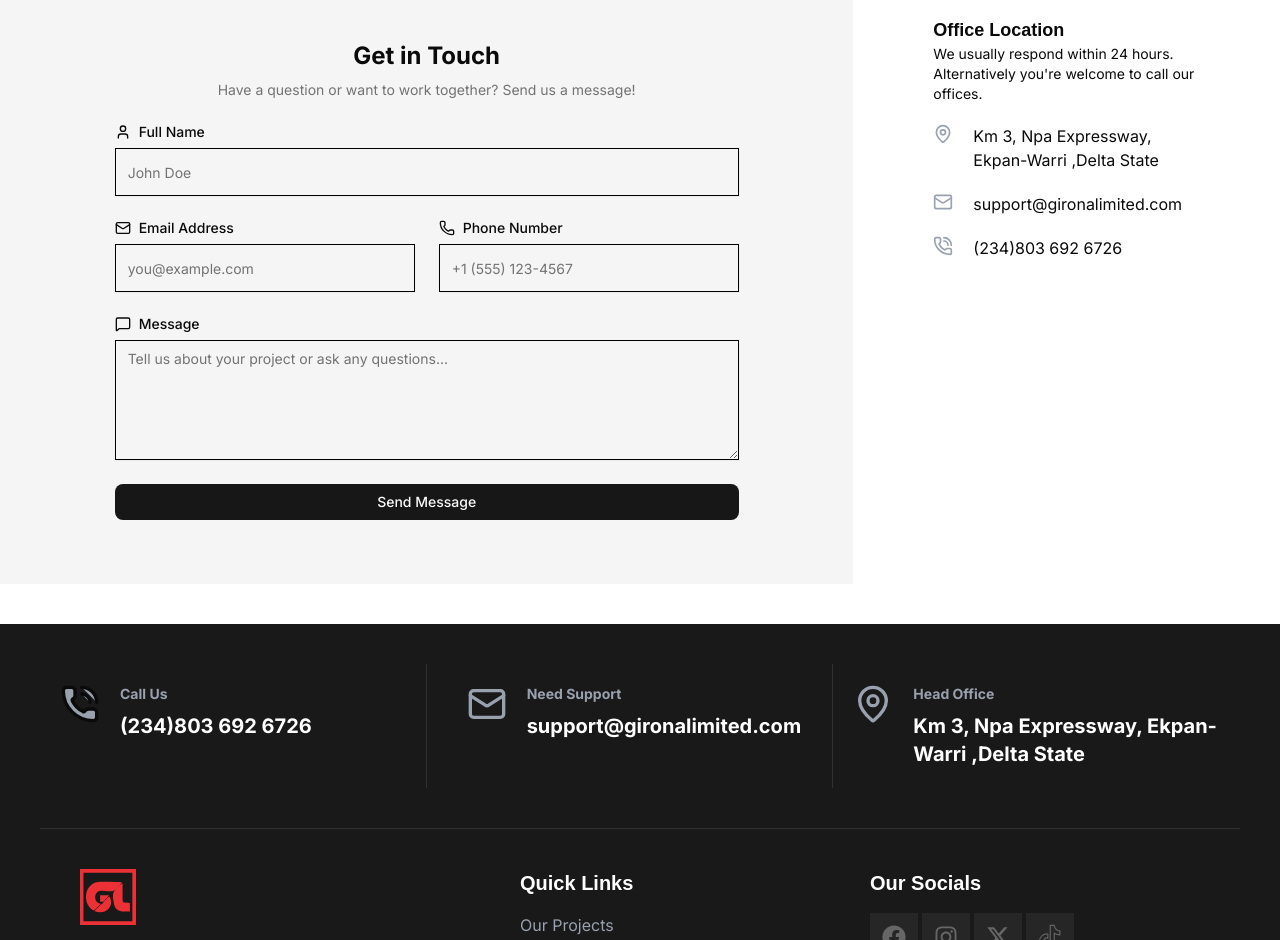
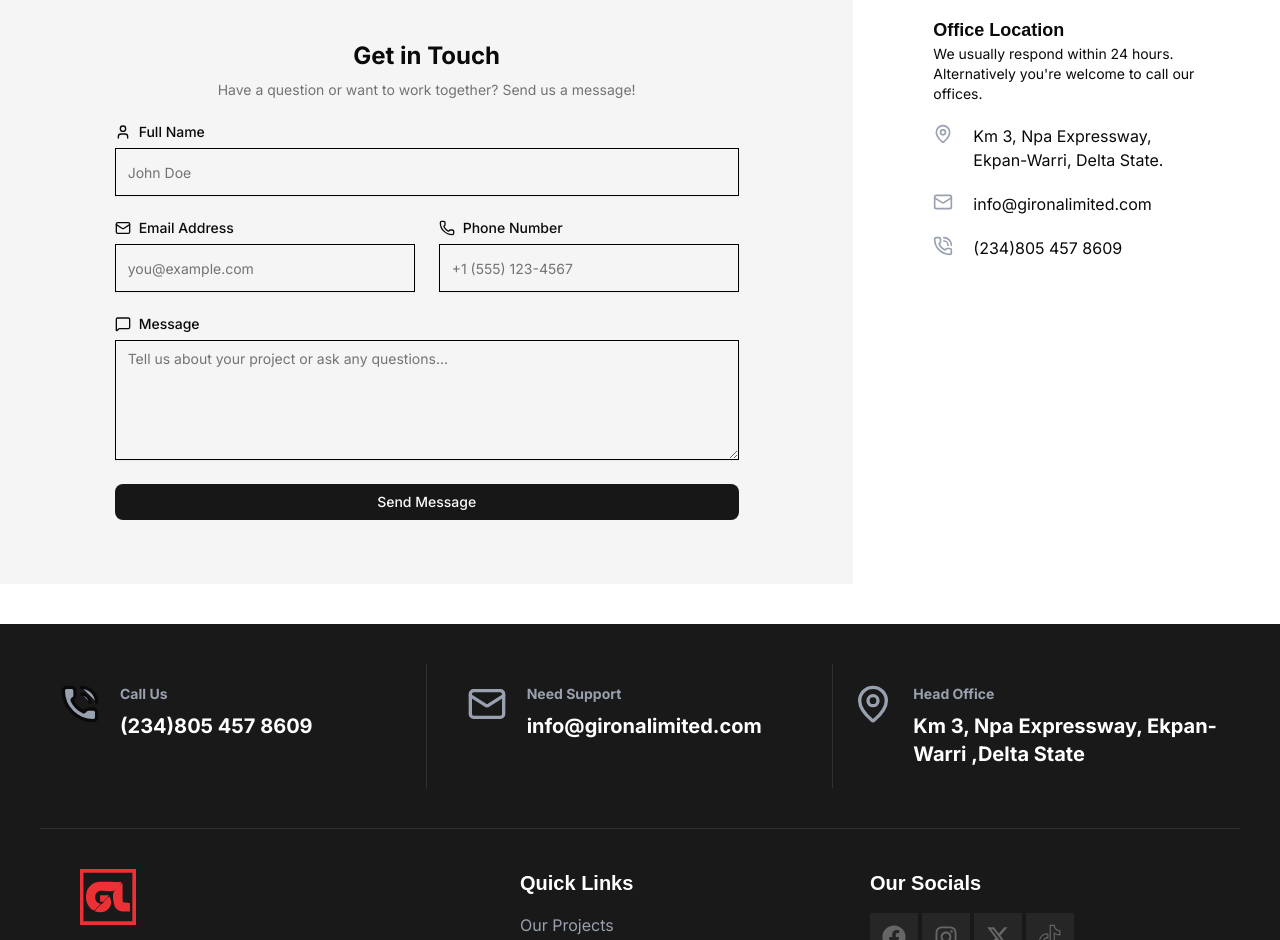
Before and after one commit to nathscode/girona, a Next.js app: page /contact in a window 1280 px wide. Shown: the part 880-1820 px from the top of the page. Built offline with nearby package versions, Linux system fonts and the light colour scheme; a web font is replaced by a local one.

Commit message:
added contacts infos

```diff
--- a/app/(route)/contact/page.tsx
+++ b/app/(route)/contact/page.tsx
@@ -48,7 +48,9 @@ const ContactPage = () => {
 												<MapPin className="size-5 text-gray-400" />
 											</div>
 											<div className="justify-start ms-5">
-												<p>Km 3, Npa Expressway, Ekpan-Warri ,Delta State</p>
+												<p>
+													Km 3, Npa Expressway, <br /> Ekpan-Warri, Delta State.
+												</p>
 											</div>
 										</div>
 										<div className="flex justify-start items-start">
@@ -56,8 +58,8 @@ const ContactPage = () => {
 												<Mail className="size-5 text-gray-400" />
 											</div>
 											<div className="justify-start ms-5">
-												<Link href="mail:support@gironalimited.com">
-													support@gironalimited.com
+												<Link href="mail:info@gironalimited.com">
+													info@gironalimited.com
 												</Link>
 											</div>
 										</div>
@@ -66,7 +68,7 @@ const ContactPage = () => {
 												<PhoneCall className="size-5 text-gray-400" />
 											</div>
 											<div className="justify-start ms-5">
-												<Link href="tel:+2348036926726">(234)803 692 6726</Link>
+												<Link href="tel:+2348054578609">(234)805 457 8609</Link>
 											</div>
 										</div>
 									</div>
--- a/components/footer.tsx
+++ b/components/footer.tsx
@@ -16,10 +16,10 @@ const Footer = () => {
 						<div className="flex flex-col gap-2 justify-start ms-5">
 							<h5 className="font-semibold text-sm text-gray-400">Call Us</h5>
 							<Link
-								href={`tel:+2348036926726`}
+								href={`tel:+2348054578609`}
 								className="font-bold text-lg sm:text-xl text-white"
 							>
-								(234)803 692 6726
+								(234)805 457 8609
 							</Link>
 						</div>
 					</div>
@@ -32,10 +32,10 @@ const Footer = () => {
 								Need Support
 							</h5>
 							<Link
-								href={`mail:support@gironalimited.com`}
+								href={`mail:info@gironalimited.com`}
 								className="font-bold text-lg sm:text-xl text-white"
 							>
-								support@gironalimited.com
+								info@gironalimited.com
 							</Link>
 						</div>
 					</div>
--- a/components/forms/contact-form.tsx
+++ b/components/forms/contact-form.tsx
@@ -98,12 +98,15 @@ export default function ContactForm() {
 			} else {
 				setSubmitStatus("error");
 				setSubmitMessage(
-					result.error || "Failed to send your message. Please try again."
+					result.error ||
+						"Failed to send your message. Please try again or send direct email instead to info@gironalimited.com",
 				);
 			}
 		} catch (error) {
 			setSubmitStatus("error");
-			setSubmitMessage("An unexpected error occurred. Please try again.");
+			setSubmitMessage(
+				"An unexpected error occurred. Please try again or send direct email instead to info@gironalimited.com",
+			);
 		} finally {
 			setIsSubmitting(false);
 		}
--- a/components/home/hero-section.tsx
+++ b/components/home/hero-section.tsx
@@ -15,7 +15,8 @@ const SLIDES = [
 		src: "/images/banner/1.jpeg",
 		alt: "Crane sky line",
 		title: "Building Tomorrow's Skyline Today.",
-		subtitle: "Expert crane operations and high-rise construction solutions",
+		subtitle:
+			"Expert crane operations and high quality civil construction solutions",
 	},
 	{
 		id: 2,
```
